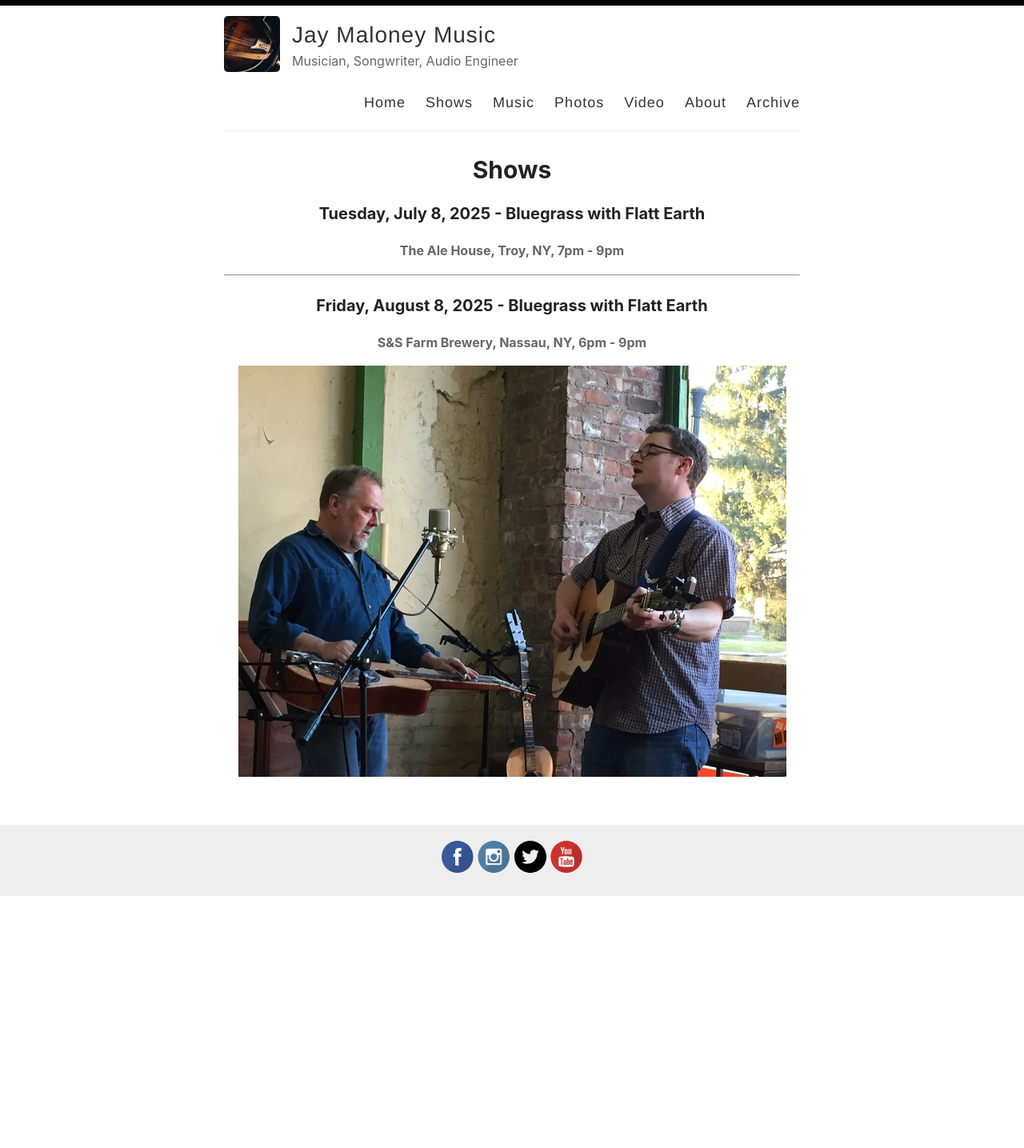
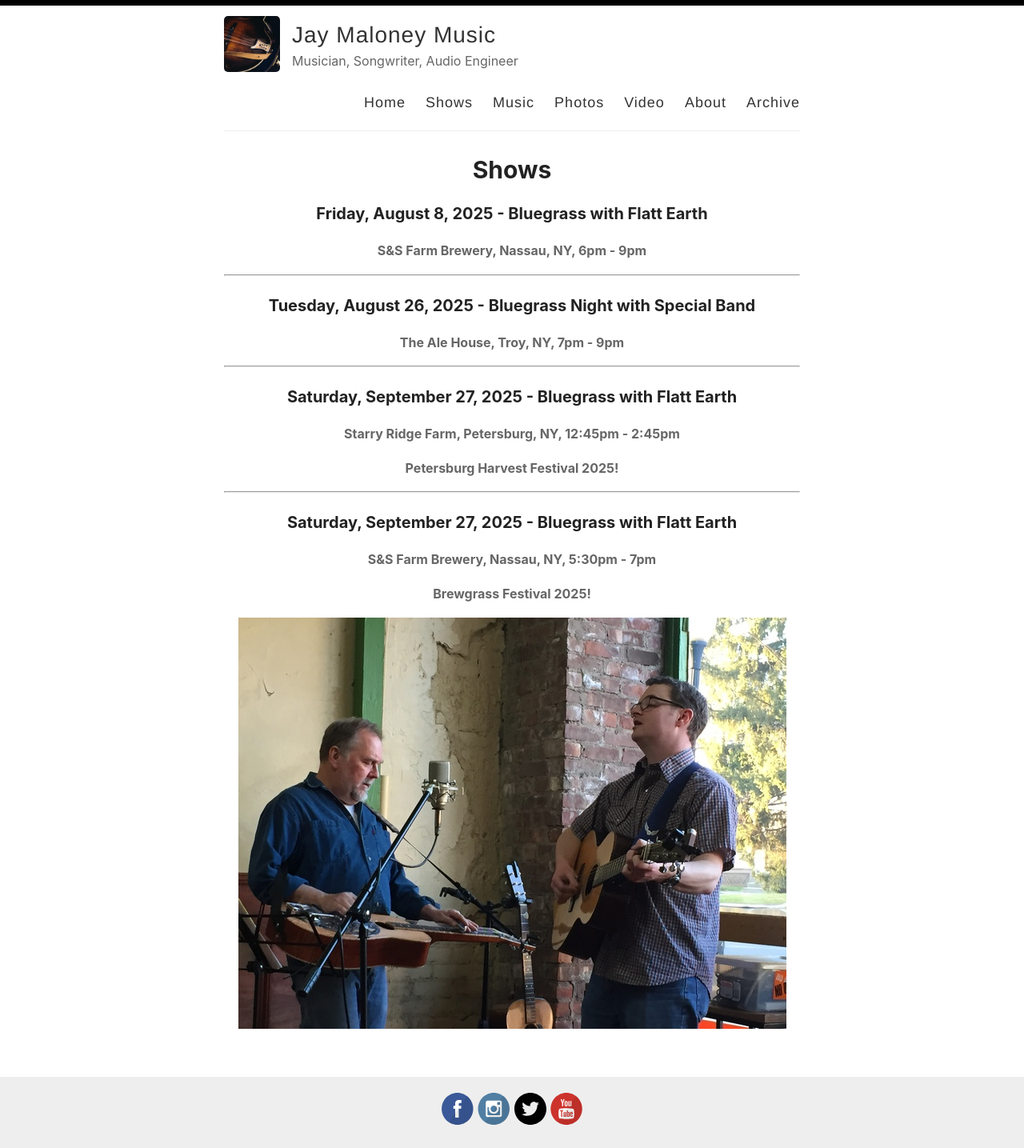
Before and after one commit to thisjaymaloney/thisjaymaloney.github.io, a Jekyll site: the page built from _pages/shows.md, in a window 1280 px wide. Shown: the whole page at 80% size. Built offline with Jekyll 4.4.1, drawn with Linux system fonts in a browser that asks for light colours; before the commit the page ends 1120 px from its top, so only the background shows below that.

Commit message:
Update shows.md

```diff
--- a/_pages/shows.md
+++ b/_pages/shows.md
@@ -3,11 +3,19 @@ layout: page
 permalink: /shows/
 title: Shows
 ---
-### Tuesday, July 8, 2025 - Bluegrass with Flatt Earth
+### Friday, August 8, 2025 - Bluegrass with Flatt Earth
+#### S&S Farm Brewery, Nassau, NY, 6pm - 9pm
+---
+### Tuesday, August 26, 2025 - Bluegrass Night with Special Band
 #### The Ale House, Troy, NY, 7pm - 9pm
 ---
-### Friday, August 8, 2025 - Bluegrass with Flatt Earth
-#### S&S Farm Brewery, Nassau, NY, 6pm - 9pm
+### Saturday, September 27, 2025 - Bluegrass with Flatt Earth
+#### Starry Ridge Farm, Petersburg, NY, 12:45pm - 2:45pm
+#### Petersburg Harvest Festival 2025!
+---
+### Saturday, September 27, 2025 - Bluegrass with Flatt Earth
+#### S&S Farm Brewery, Nassau, NY, 5:30pm - 7pm
+#### Brewgrass Festival 2025!
 
 <p style="text-align:center;">
 <img src="/images/Jay M. 001_sm.jpg" alt="Jay Maloney & Kevin Maul - 2016">
```
